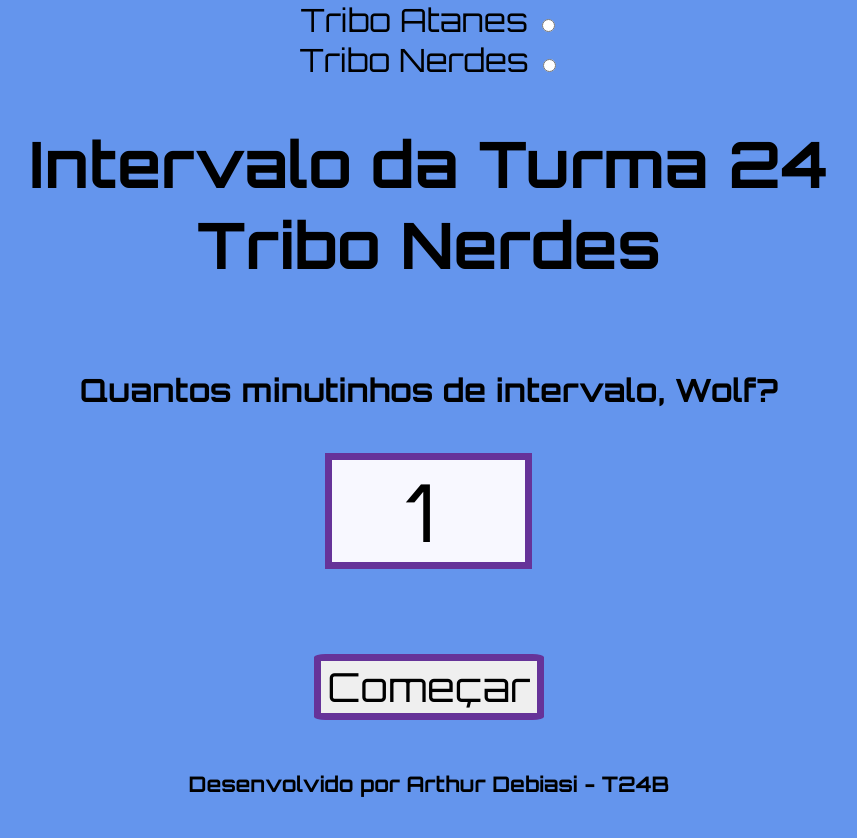
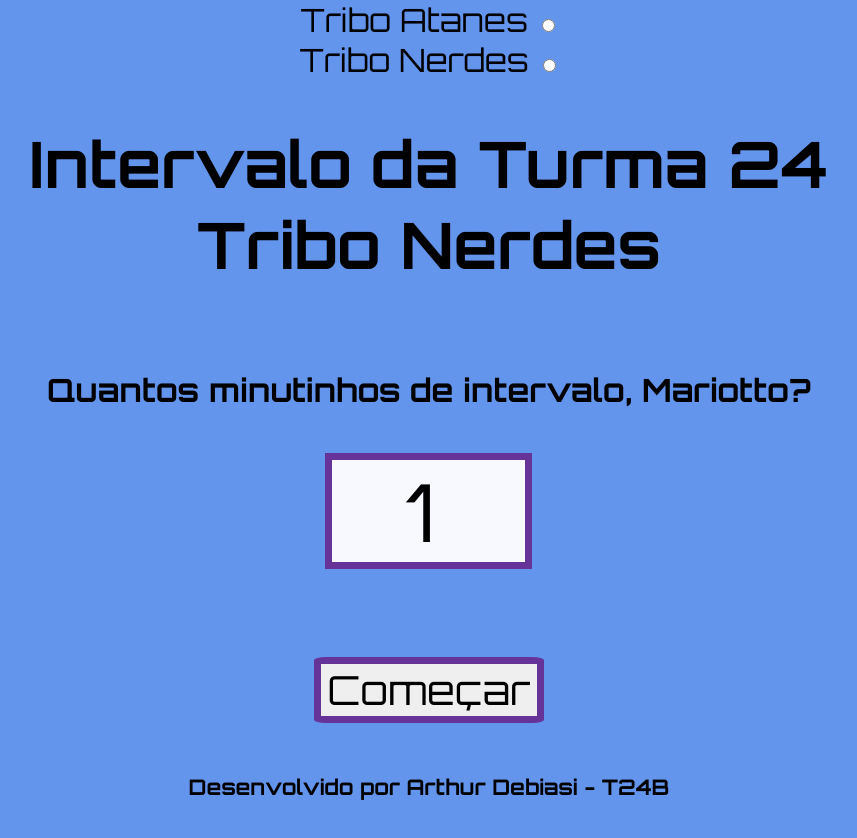
Before and after one commit to arthur-debiasi/countdowntimerNerdes, a React (Create React App) app: page / in a window 1280 px wide. Shown: the top 838 px of the page, without its empty margins (211-1068 px from the left). Built offline with nearby package versions, Linux system fonts and the light colour scheme.

Commit message:
feat: troca o nome das pessoas instrutoras

```diff
--- a/src/components/CountdownSettings.jsx
+++ b/src/components/CountdownSettings.jsx
@@ -7,7 +7,7 @@ export default class CountdownSettings extends Component {
 
     return (
       <div>
-        { tribo ? <h4>Quantos minutinhos de intervalo, Wolf?</h4> : <h4>Quantos minutinhos de intervalo, Maitê?</h4> }
+        { tribo ? <h4>Quantos minutinhos de intervalo, Mariotto?</h4> : <h4>Quantos minutinhos de intervalo, Tedesco?</h4> }
           {' '}
           <input
             type="number"
```
